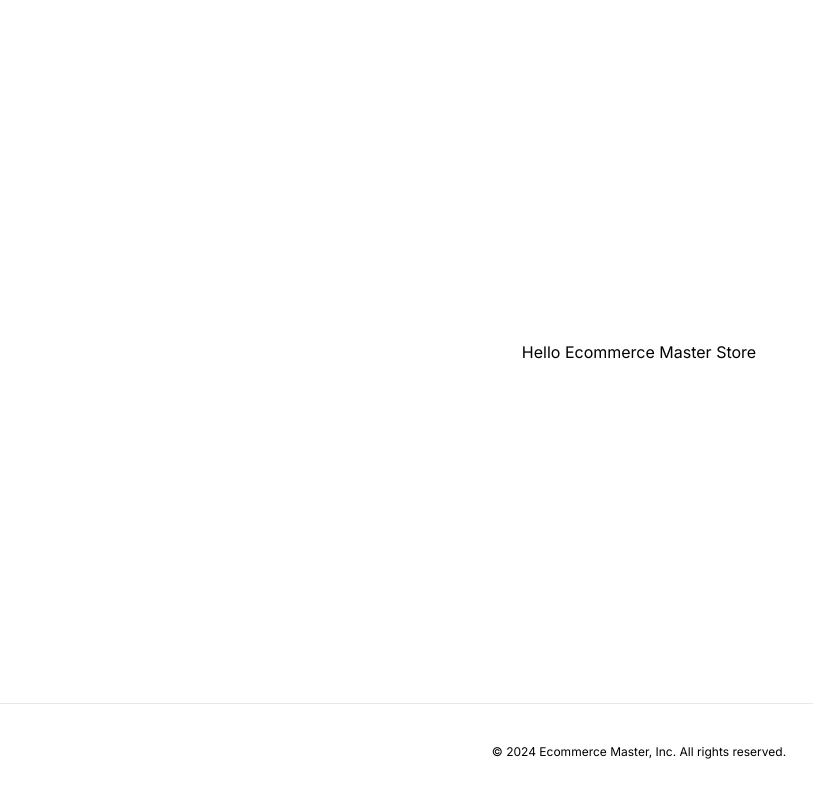
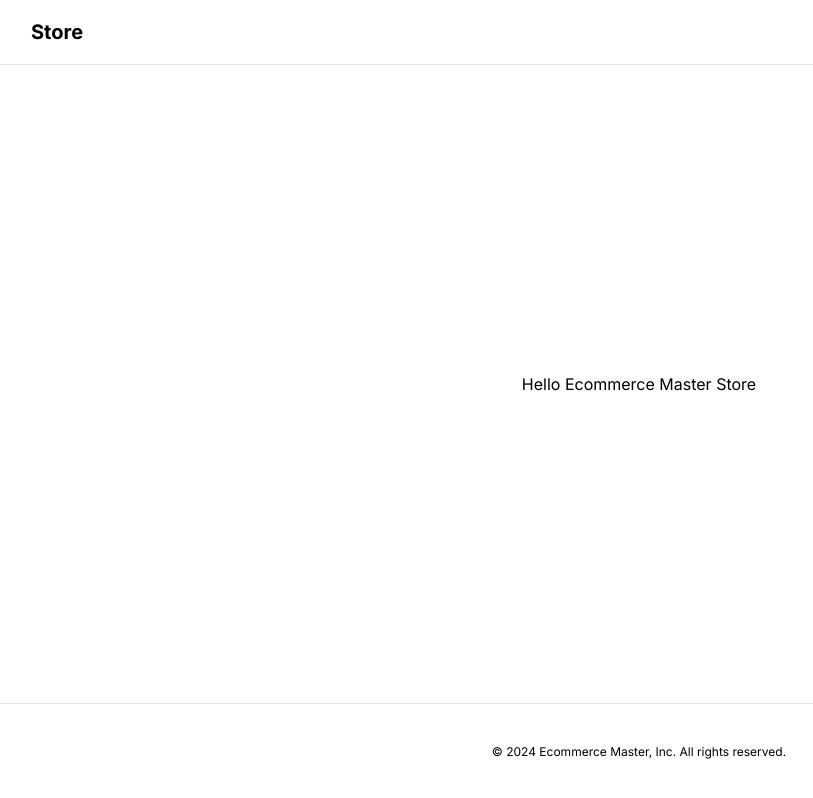
Before and after one commit to yash-bansod-2003/ecommerce-master-store, a Next.js app: page / in a window 1280 px wide. Shown: the whole page, without its empty margins (1-814 px from the left). Built offline with nearby package versions, Linux system fonts and the light colour scheme.

Commit message:
Setup: Implement structure for navbar and header components

```diff
--- a/app/(root)/layout.tsx
+++ b/app/(root)/layout.tsx
@@ -1,10 +1,12 @@
 import { SiteFooter } from "@/components/site-footer";
+import { SiteHeader } from "@/components/site-header";
 
 type RootLayoutProps = React.PropsWithChildren;
 
 const RootLayout: React.FC<RootLayoutProps> = ({ children }) => {
     return (
         <div className="flex flex-col h-full w-full">
+            <SiteHeader />
             <main className="flex-1">{children}</main>
             <SiteFooter />
         </div>
--- /dev/null
+++ b/components/main-nav.tsx
@@ -0,0 +1,45 @@
+"use client";
+
+import { usePathname } from "next/navigation";
+import { cn } from "@/lib/utils";
+import Link from "next/link";
+import { MainNavItem, Category } from "@/types";
+
+type MainNavProps = React.HTMLAttributes<HTMLDivElement> & {
+    items: Array<Category>;
+};
+
+const MainNav: React.FC<MainNavProps> = ({ items, className, ...props }) => {
+    const pathname = usePathname();
+
+    const routes: MainNavItem[] = items.map((item) => ({
+        href: `/category/${item.id}`,
+        label: item.name,
+        active: pathname === `/category/${item.id}`,
+    }));
+
+    return (
+        <nav
+            className={cn(
+                "mx-6 flex items-center space-x-4 lg:space-x-6",
+                className,
+            )}
+            {...props}
+        >
+            {routes.map((route) => (
+                <Link
+                    key={route.href}
+                    href={route.href}
+                    className={cn(
+                        "text-sm font-medium transition-colors hover:text-black",
+                        route.active ? "text-black" : "text-neutral-500",
+                    )}
+                >
+                    {route.label}
+                </Link>
+            ))}
+        </nav>
+    );
+};
+
+export { MainNav };
--- /dev/null
+++ b/components/site-header.tsx
@@ -0,0 +1,20 @@
+import { MainNav } from "@/components/main-nav";
+import { LayoutBalancer } from "@/components/ui/balancer";
+import Link from "next/link";
+
+const SiteHeader = () => {
+    return (
+        <header className="border-b">
+            <LayoutBalancer>
+                <div className="relative px-4 sm:px-6 lg:px-8 flex h-16 items-center">
+                    <Link href="/" className="ml-4 flex lg:ml-0 gap-x-2">
+                        <p className="font-bold text-xl">Store</p>
+                    </Link>
+                    <MainNav items={[]} />
+                </div>
+            </LayoutBalancer>
+        </header>
+    );
+};
+
+export { SiteHeader };
--- /dev/null
+++ b/components/ui/balancer.tsx
@@ -0,0 +1,17 @@
+import { cn } from "@/lib/utils";
+
+type LayoutBalancerProps = React.HTMLAttributes<HTMLDivElement>;
+
+const LayoutBalancer: React.FC<LayoutBalancerProps> = ({
+    children,
+    className,
+    ...props
+}) => {
+    return (
+        <div className={cn("mx-auto max-w-7xl", className)} {...props}>
+            {children}
+        </div>
+    );
+};
+
+export { LayoutBalancer };
--- /dev/null
+++ b/lib/utils.ts
@@ -0,0 +1,6 @@
+import { type ClassValue, clsx } from "clsx";
+import { twMerge } from "tailwind-merge";
+
+export function cn(...inputs: ClassValue[]) {
+    return twMerge(clsx(inputs));
+}
--- a/package.json
+++ b/package.json
@@ -10,9 +10,11 @@
         "format": "prettier --write \"**/*.{ts,tsx,md}\""
     },
     "dependencies": {
+        "clsx": "^2.1.0",
         "next": "14.1.0",
         "react": "^18",
-        "react-dom": "^18"
+        "react-dom": "^18",
+        "tailwind-merge": "^2.2.1"
     },
     "devDependencies": {
         "@types/node": "^20",
```
Also changed, not shown: types/index.d.ts (added, +17 -0 lines), 1 other file (tests, documents, lock files or other folders).
